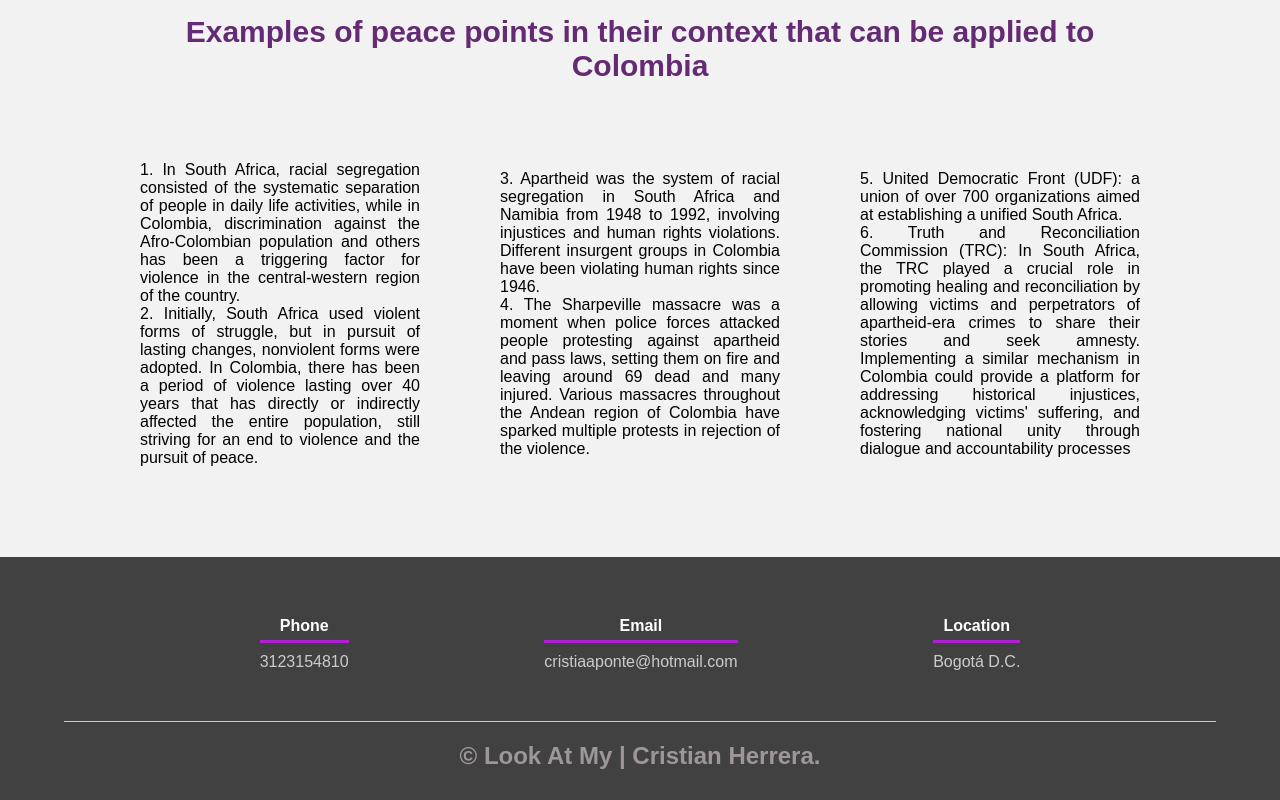
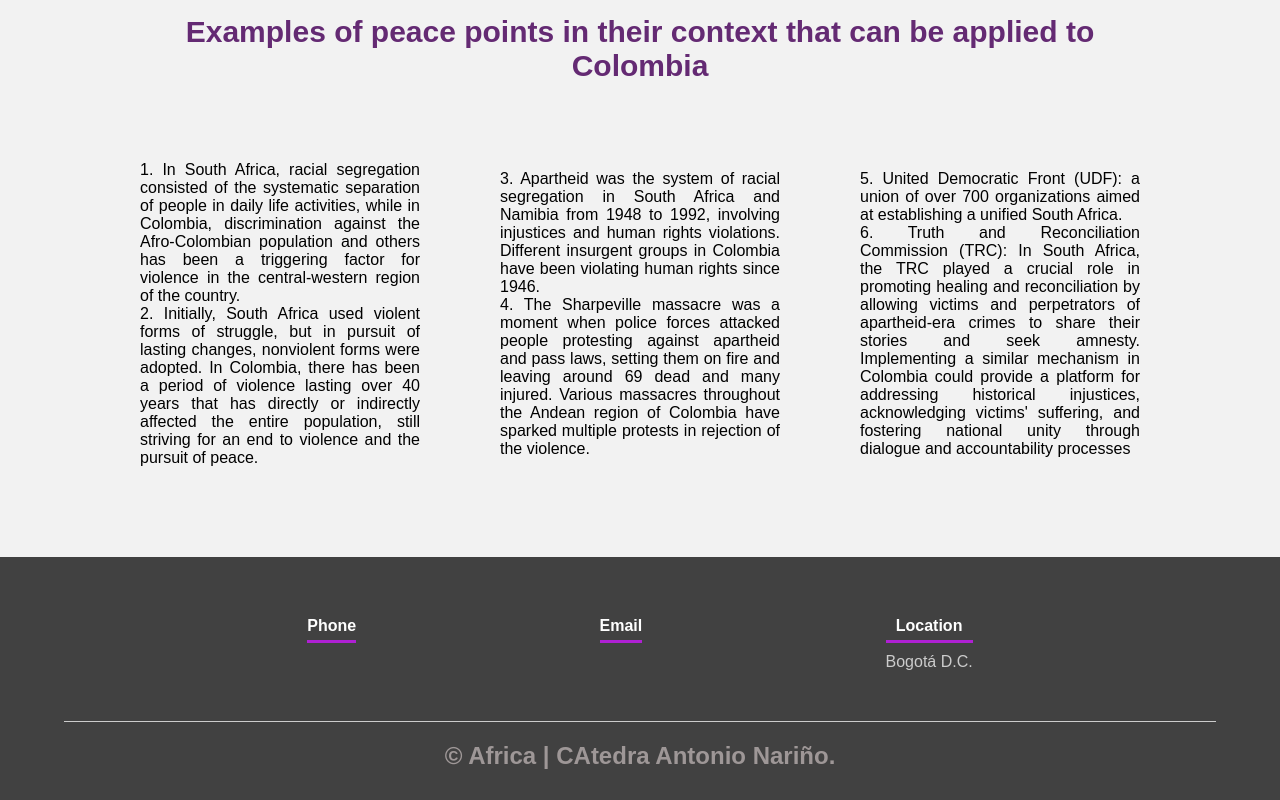
Before and after one commit to crisheap/Trabajo-Catedra, a plain HTML site: page index.html in a window 1280 px wide. Shown: the part 3084-3884 px from the top of the page. Drawn offline with Linux system fonts and the light colour scheme.

Commit message:
colombia

```diff
--- a/index.html
+++ b/index.html
@@ -235,18 +235,18 @@
     <div class="contenedor-footer">
       <div class="content-foo">
         <h4>Phone</h4>
-        <p>3123154810</p>
+        <p></p>
       </div>
       <div class="content-foo">
         <h4>Email</h4>
-        <p>cristiaaponte@hotmail.com</p>
+        <p></p>
       </div>
       <div class="content-foo">
         <h4>Location</h4>
         <p>Bogotá D.C.</p>
       </div>
     </div>
-    <h2 class="titulo-final">&copy; Look At My | Cristian Herrera.</h2>
+    <h2 class="titulo-final">&copy; Africa | CAtedra Antonio Nariño.</h2>
   </footer>
 </body>
 
```
